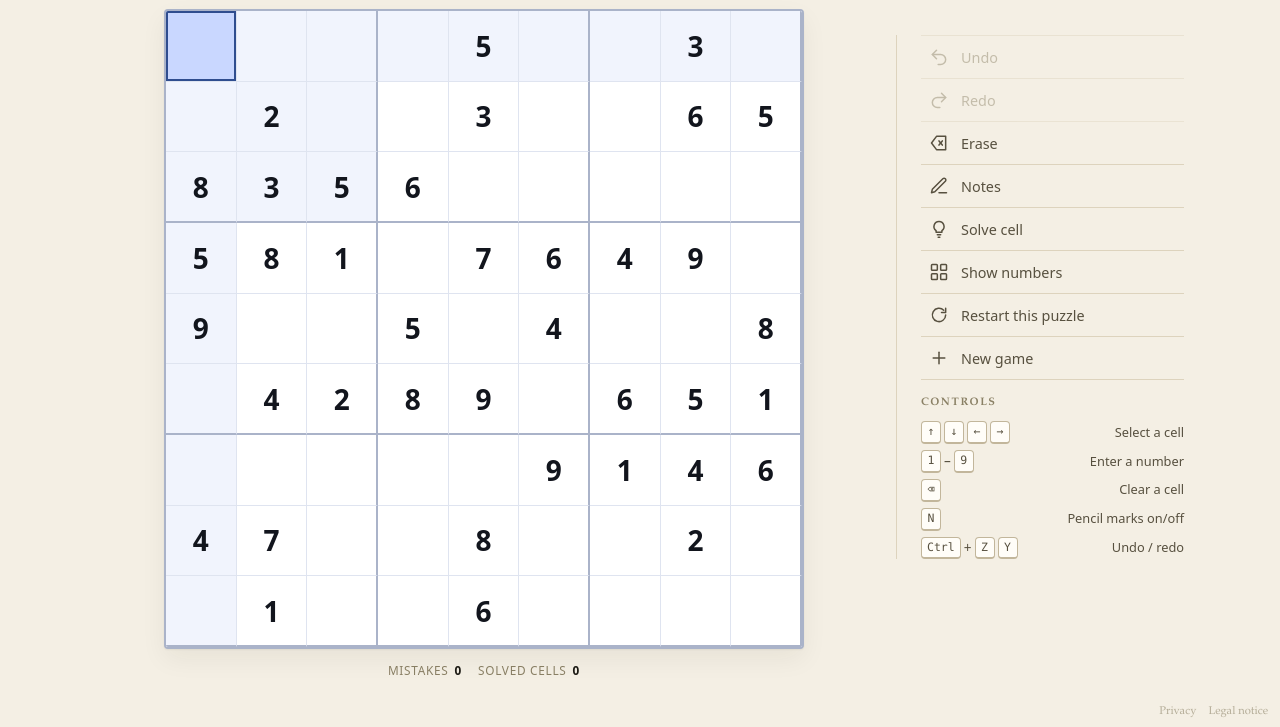
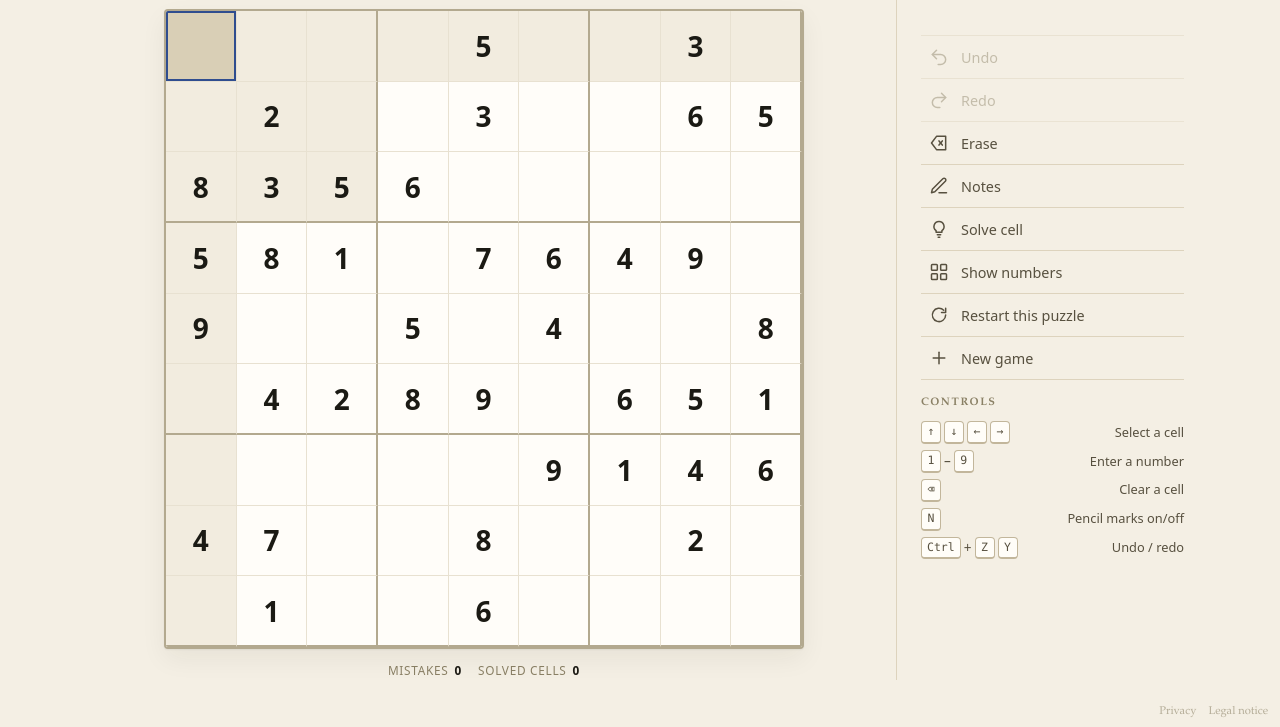
Before and after one commit to TheTechTrooper123/sudoku, a website built with Vite: page index.html in a window 1280 px wide. Shown: the part 101-828 px from the top of the page. Built offline with nearby package versions, Linux system fonts and the light colour scheme; files whose address does not match are found by name.

Commit message:
Farbwelt an die Papier/Tinte-Palette angleichen
Die kühlen Pastell-Blautöne im Raster (Peers, gleiche Ziffer, Auswahl,
Grund) passten nicht zum warmen Papier/Tinte-Look. Die gesamte Zell- und
Rasterfarbfamilie ist jetzt aus der Palette abgeleitet: warme Papiertöne
für kontextuelle Hervorhebungen, Tintenblau als Signal (deine Ziffern,
Auswahlring, gestrichelter Grund-Rahmen), Rot bleibt der Fehler.

Semantik unverändert: falsch = rot, der Grund = neutrale Markierung
(nie rot, nie bernstein). Ausserdem laeuft die Seitenspalten-Hairline
jetzt ueber die volle Hoehe statt vertikal zu schweben.

```diff
--- a/src/styles/main.css
+++ b/src/styles/main.css
@@ -30,9 +30,9 @@
   --border-strong: #c2b69b;
   --scrim: rgba(28, 26, 20, 0.45);
 
-  /* The board grid stays exactly as fixed: light hairlines, darker box rules. */
-  --line: #dfe4f0;
-  --line-strong: #aab3c9;
+  /* The board grid: warm printed rules, not cool hairlines. */
+  --line: #e8e1d1;
+  --line-strong: #b3a98f;
 
   --accent: #2f4d8f;
   --accent-strong: #233b70;
@@ -43,18 +43,20 @@
   --danger: #d0402f;
   --danger-soft: rgba(208, 64, 47, 0.12);
 
-  /* Semantic cell colours - fixed by design, never re-tuned by the theme. */
-  --given: #12151d;
-  --user: #2a4ede;
-  --note: #7b8497;
+  /* Cell inks and washes, drawn from the paper/ink palette. The *meaning* is
+     fixed: wrong = red, the duplicate reason = a neutral mark. Only the hues
+     follow the theme - warm paper shades instead of cool blue. */
+  --given: #1b1a14;
+  --user: #2b4a93;
+  --note: #8a8065;
 
-  --cell-bg: #ffffff;
-  --cell-peer: #f1f4fd;
-  --cell-same: #dde6ff;
-  --cell-selected: #c9d7ff;
-  --cell-duplicate: #c6d6ff;
-  --duplicate-outline: #4f68c4;
-  --duplicate-glow: rgba(79, 104, 196, 0.28);
+  --cell-bg: #fffdf9;
+  --cell-peer: #f2ecdf;
+  --cell-same: #e7dfcc;
+  --cell-selected: #d9cfb6;
+  --cell-duplicate: #dcd6c6;
+  --duplicate-outline: #3f5590;
+  --duplicate-glow: rgba(63, 85, 144, 0.22);
 
   --radius-sm: 4px;
   --radius: 6px;
@@ -89,8 +91,8 @@
   --border-strong: #4d4431;
   --scrim: rgba(0, 0, 0, 0.62);
 
-  --line: #2a2f3d;
-  --line-strong: #5b6480;
+  --line: #2c2820;
+  --line-strong: #5c5340;
 
   --accent: #97b0e6;
   --accent-strong: #c0d2f7;
@@ -101,17 +103,17 @@
   --danger: #ff7a68;
   --danger-soft: rgba(255, 122, 104, 0.16);
 
-  --given: #f4f6fc;
-  --user: #a3b8ff;
-  --note: #8b94ab;
+  --given: #f2ecdf;
+  --user: #9fb6ef;
+  --note: #8a8065;
 
-  --cell-bg: #171a23;
-  --cell-peer: #1e2331;
-  --cell-same: #263049;
-  --cell-selected: #2c3a5f;
-  --cell-duplicate: #313f70;
-  --duplicate-outline: #8ea3e0;
-  --duplicate-glow: rgba(142, 163, 224, 0.25);
+  --cell-bg: #1c1a15;
+  --cell-peer: #252119;
+  --cell-same: #302a1e;
+  --cell-selected: #3d3627;
+  --cell-duplicate: #383226;
+  --duplicate-outline: #97b0e6;
+  --duplicate-glow: rgba(151, 176, 230, 0.22);
 
   --shadow-sm: 0 1px 0 rgba(0, 0, 0, 0.3);
   --shadow: 0 1px 2px rgba(0, 0, 0, 0.4), 0 12px 30px rgba(0, 0, 0, 0.45);
@@ -137,14 +139,15 @@
     --accent-strong: #223264;
     --accent-soft: rgba(43, 63, 119, 0.1);
 
-    --given: #1a1e26;
-    --user: #3349b4;
-    --note: #737b90;
+    --given: #1b1a14;
+    --user: #2b4a93;
+    --note: #7e7661;
 
-    --cell-bg: #eff1f5;
-    --cell-peer: #e6ebf6;
-    --cell-same: #d3ddf0;
-    --cell-selected: #c1cdea;
+    --cell-bg: #f6f2e9;
+    --cell-peer: #ece5d5;
+    --cell-same: #ded5bf;
+    --cell-selected: #cec3a8;
+    --cell-duplicate: #d6ceba;
   }
 }
 
@@ -388,10 +391,12 @@ button {
   gap: var(--space-4);
 }
 
-/* A quiet rail beside the grid instead of a stack of floating cards. */
+/* A quiet rail beside the grid instead of a stack of floating cards: one
+   vertical rule that runs the full height, content centred against it. */
 @media (min-width: 900px) {
   .game__panel {
-    align-self: center;
+    align-self: stretch;
+    justify-content: center;
     padding-left: var(--space-5);
     border-left: 1px solid var(--border);
   }
```
Also changed, not shown: README.md.
